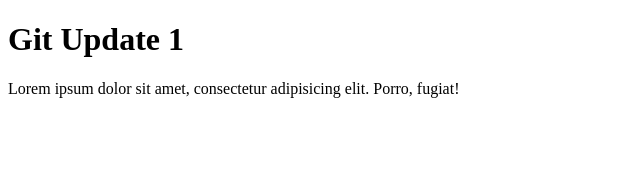
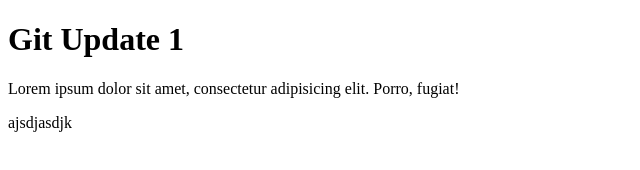
Before and after one commit to prince2jha/hi, a plain HTML site: page index.html in a window 1280 px wide. Shown: the full height of the page, 0-640 px from the left. Drawn offline with Linux system fonts and the light colour scheme.

Commit message:
This is to check 4th type of restore

```diff
--- a/index.html
+++ b/index.html
@@ -10,6 +10,7 @@
 <body>
     <h1>Git Update 1</h1>
     <p>Lorem ipsum dolor sit amet, consectetur adipisicing elit. Porro, fugiat!</p>
+    <p>ajsdjasdjk</p>
 </body>
 
 </html>
```
